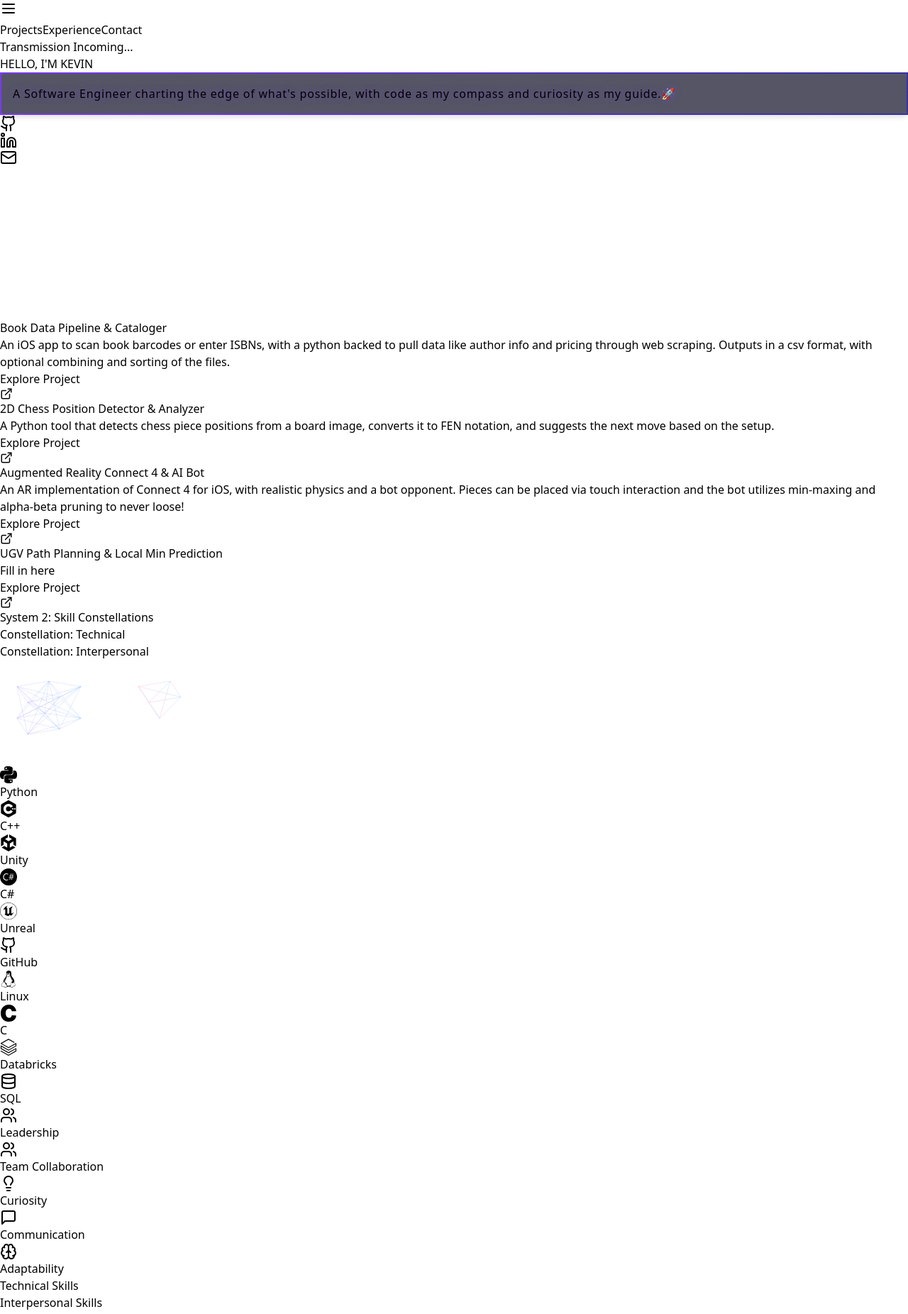
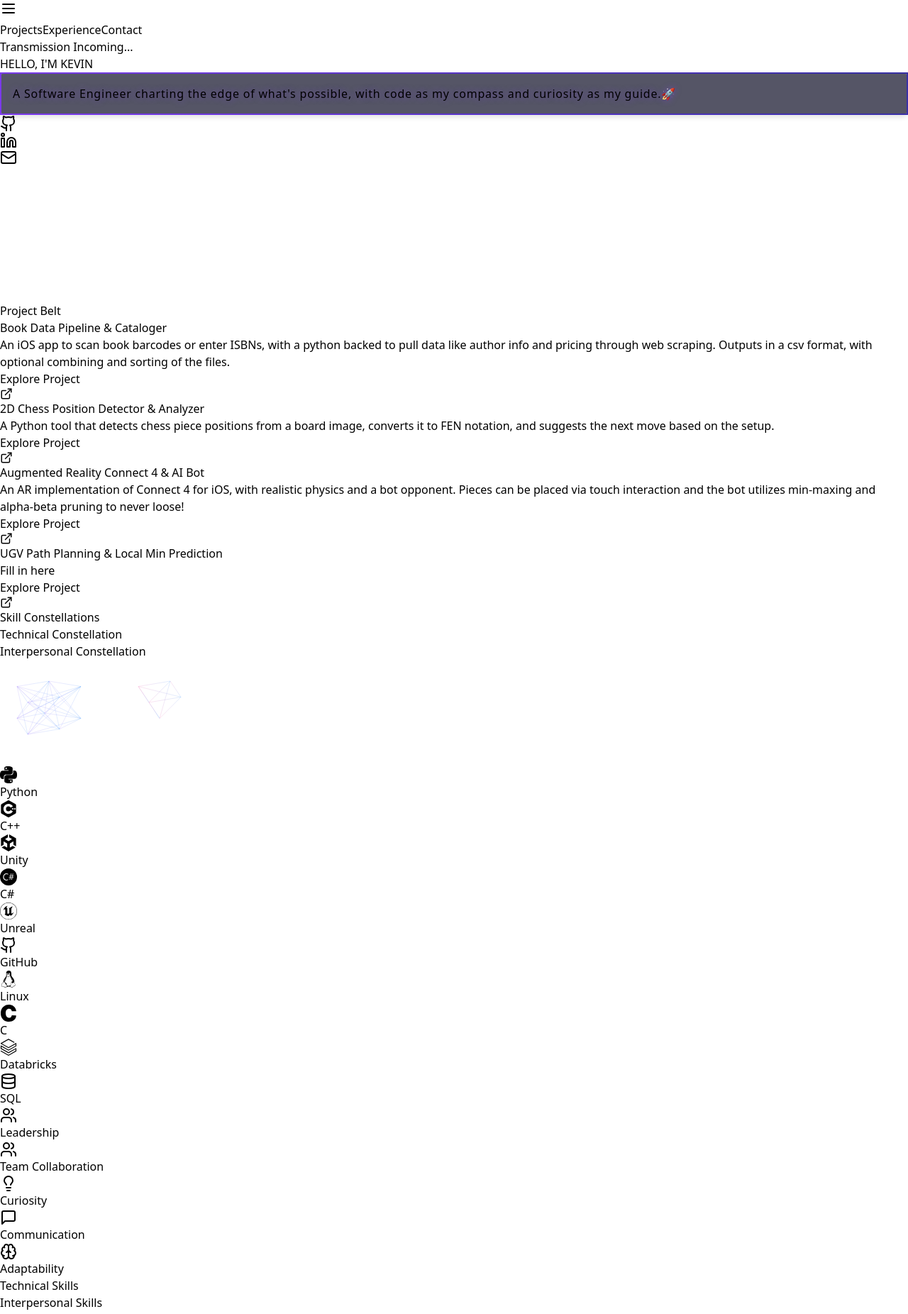
Before and after one commit to kwmndz/kevin-portfolio, a Next.js app: page / in a window 1280 px wide. Shown: the top 1852 px of the page at 71% size. Built offline with nearby package versions, Linux system fonts and the light colour scheme.

Commit message:
Fixed project title not showing, updated project headlines to be more fitting, adjusted scaling for opacity on scroll for big planet

```diff
--- a/src/app/components/ExperienceSection.tsx
+++ b/src/app/components/ExperienceSection.tsx
@@ -16,7 +16,7 @@ export default function ExperienceSection() {
           viewport={{ once: true }}
         >
           <span className="bg-gradient-to-r from-purple-400 to-blue-400 text-transparent bg-clip-text">
-            System 3: Career Trajectory
+            Career Trajectory
           </span>
         </motion.h2>
 
--- a/src/app/components/ProjectsSection.tsx
+++ b/src/app/components/ProjectsSection.tsx
@@ -23,10 +23,10 @@ export default function ProjectsSection() {
       <div className="max-w-7xl mx-auto px-4 sm:px-6">
         <motion.h2
           className="text-3xl sm:text-4xl font-bold text-center text-white mb-16"
-          style={{ opacity: projectsTitleOpacity }}
+          style={{ opacity: 1 }}
         >
           <span className="bg-gradient-to-r from-purple-400 to-blue-400 text-transparent bg-clip-text">
-            System 1: Projects
+            Project Belt
           </span>
         </motion.h2>
 
--- a/src/app/components/SkillsConstellation.tsx
+++ b/src/app/components/SkillsConstellation.tsx
@@ -28,7 +28,7 @@ export default function SkillsConstellation() {
           viewport={{ once: true }}
         >
           <span className="bg-gradient-to-r from-purple-400 to-blue-400 text-transparent bg-clip-text">
-            System 2: Skill Constellations
+            Skill Constellations
           </span>
         </motion.h2>
 
@@ -41,7 +41,7 @@ export default function SkillsConstellation() {
             viewport={{ once: true }}
           >
             <span className="bg-gradient-to-r from-purple-400 to-blue-400 text-transparent bg-clip-text">
-              Constellation: Technical
+              Technical Constellation
             </span>
           </motion.div>
 
@@ -52,7 +52,7 @@ export default function SkillsConstellation() {
             viewport={{ once: true }}
           >
             <span className="bg-gradient-to-r from-purple-400 to-blue-400 text-transparent bg-clip-text">
-              Constellation: Interpersonal
+              Interpersonal Constellation
             </span>
           </motion.div>
 
--- a/src/app/page.tsx
+++ b/src/app/page.tsx
@@ -65,7 +65,7 @@ export default function Home() {
 
   const planetScale = useTransform(scrollYProgress, [0, 0.2], [1, 0.5]);
   const planetY = useTransform(scrollYProgress, [0, 0.2], ['40%', '0%']);
-  const planetOpacity = useTransform(scrollYProgress, [0.05, 0.1], [1, 0]);
+  const planetOpacity = useTransform(scrollYProgress, [0, 0.1], [1, 0]);
   const planetTextOpacity = useTransform(scrollYProgress, [0, 0.05], [1, 0]);
 
   const initialRocketX = useTransform(scrollY, [0, 500], ['15%', '15%']);
```
